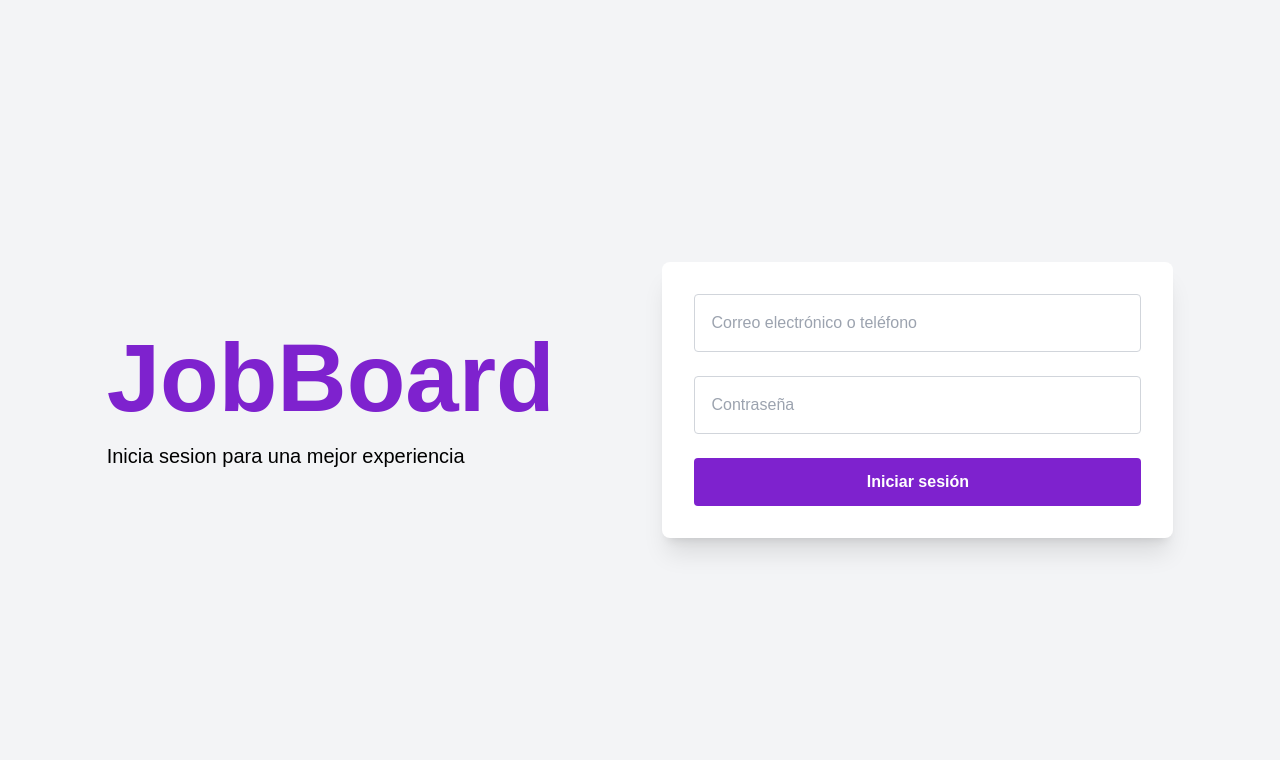
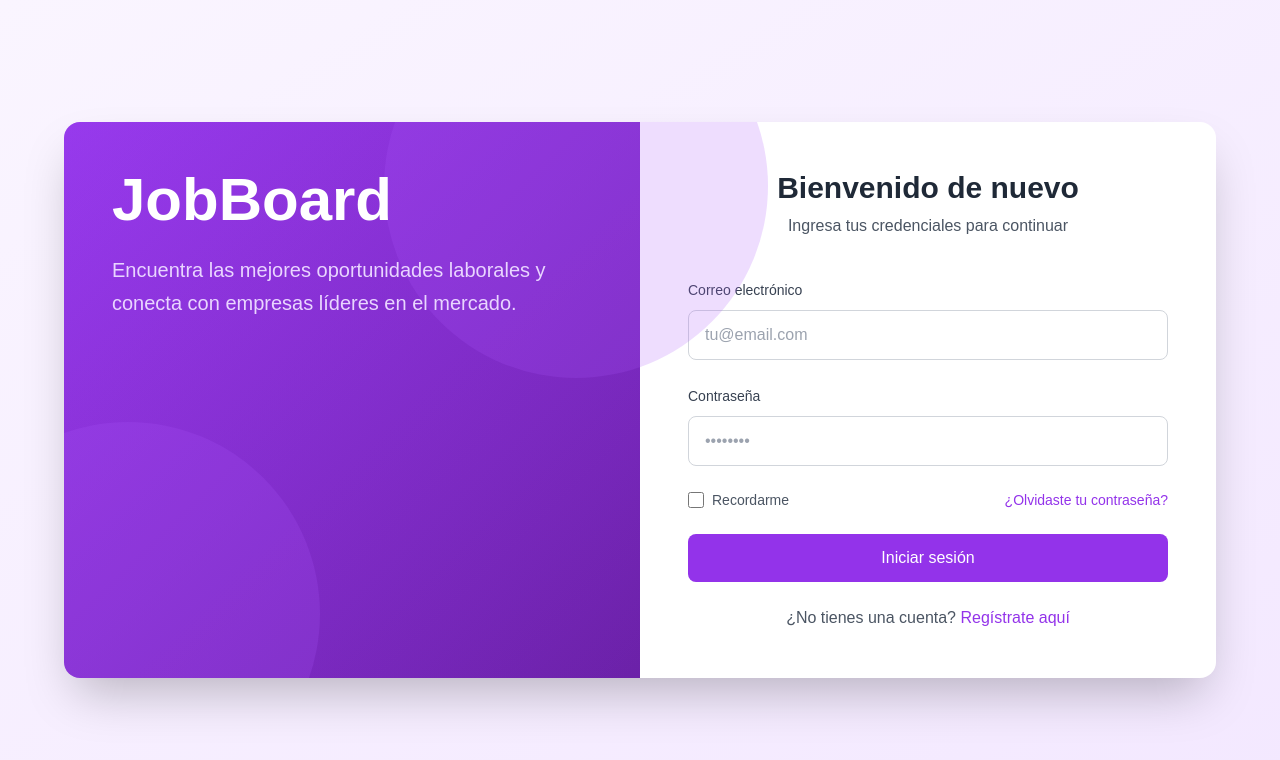
Before and after one commit to Juanes1510/Frontedh, a Next.js app: page /login in a window 1280 px wide. Shown: the top 760 px of the page. Built offline with nearby package versions, Linux system fonts and the light colour scheme.

Commit message:
Se acomodo el login

```diff
--- a/src/app/login/page.tsx
+++ b/src/app/login/page.tsx
@@ -1,56 +1,148 @@
 'use client'
 import '../globals.css';
-
 import React, { useState } from 'react';
 
-export default async function Login() {
+export default function Login() {
   const [email, setEmail] = useState('');
   const [password, setPassword] = useState('');
+  const [error, setError] = useState('');
+  const [isLoading, setIsLoading] = useState(false);
 
-  const handleLogin = (e: React.FormEvent) => {
+  // Simulamos credenciales válidas
+  const VALID_EMAIL = 'usuario@ejemplo.com';
+  const VALID_PASSWORD = '123456';
+
+  const handleLogin = async (e: React.FormEvent) => {
     e.preventDefault();
-    // Aquí iría la lógica de autenticación
-    console.log('Iniciando sesión con', email, password);
+    setIsLoading(true);
+
+    // Validación del formato del correo
+    const emailRegex = /^[^\s@]+@[^\s@]+\.[^\s@]+$/;
+    if (!emailRegex.test(email)) {
+      setError('Por favor, ingresa un correo electrónico válido');
+      setIsLoading(false);
+      return;
+    }
+
+    // Simulamos una pequeña demora para mostrar el estado de carga
+    await new Promise(resolve => setTimeout(resolve, 1000));
+
+    // Validación de las credenciales
+    if (email === VALID_EMAIL && password === VALID_PASSWORD) {
+      setError('');
+      alert('¡Inicio de sesión exitoso!');
+    } else {
+      setError('El correo electrónico o la contraseña no coinciden');
+    }
+
+    setIsLoading(false);
   };
 
   return (
-    <div className="flex min-h-screen justify-center items-center bg-gray-100">
-      <div className="flex items-center w-10/12 max-w-6xl">
-        {/* Sección izquierda con el logo y texto */}
-        <div className="w-1/2 text-left mr-12">
-          <h1 className="text-purple-700 text-8xl font-bold">JobBoard</h1>
-          <p className="text-xl mt-4">
-            Inicia sesion para una mejor experiencia
+    <div className="min-h-screen flex items-center justify-center bg-gradient-to-br from-purple-50 to-purple-100 p-4">
+      <div className="flex w-full max-w-6xl bg-white rounded-2xl shadow-2xl overflow-hidden">
+
+        {/* Sección izquierda */}
+        <div className="hidden md:flex md:w-1/2 bg-gradient-to-br from-purple-600 to-purple-800 p-12 flex-col justify-between relative">
+          <div className="relative z-10">
+            <h1 className="text-white text-6xl font-bold mb-6">JobBoard</h1>
+            <p className="text-purple-200 text-xl leading-relaxed">
+              Encuentra las mejores oportunidades laborales y conecta con empresas líderes en el mercado.
             </p>
           </div>
 
-        {/* Sección derecha con el formulario */}
-        <div className="w-1/2 bg-white shadow-xl rounded-lg p-8">
+          {/* Decorative elements */}
+          <div className="absolute bottom-0 left-0 right-0 top-0 bg-gradient-to-br from-purple-500/20 to-transparent"></div>
+          <div className="absolute -bottom-32 -left-32 w-96 h-96 bg-purple-500 rounded-full opacity-20"></div>
+          <div className="absolute -top-32 -right-32 w-96 h-96 bg-purple-500 rounded-full opacity-20"></div>
+        </div>
+
+        {/* Sección derecha - Formulario */}
+        <div className="w-full md:w-1/2 p-8 md:p-12 space-y-6">
+          <div className="text-center mb-10">
+            <h2 className="text-3xl font-bold text-gray-800 mb-2">Bienvenido de nuevo</h2>
+            <p className="text-gray-600">Ingresa tus credenciales para continuar</p>
+          </div>
+
           <form onSubmit={handleLogin} className="space-y-6">
+            {error && (
+              <div className="bg-red-50 border-l-4 border-red-500 p-4 rounded-md">
+                <p className="text-red-700">{error}</p>
+              </div>
+            )}
+
+            <div className="space-y-2">
+              <label className="text-sm font-medium text-gray-700" htmlFor="email">
+                Correo electrónico
+              </label>
               <input
+                id="email"
                 type="email"
-              placeholder="Correo electrónico o teléfono"
-              className="w-full p-4 border border-gray-300 rounded focus:outline-none focus:border-purple-900"
+                className="w-full px-4 py-3 rounded-lg border border-gray-300 focus:ring-2 focus:ring-purple-600 focus:border-transparent transition-all duration-200 ease-in-out"
+                placeholder="tu@email.com"
                 value={email}
                 onChange={(e) => setEmail(e.target.value)}
                 required
               />
+            </div>
+
+            <div className="space-y-2">
+              <label className="text-sm font-medium text-gray-700" htmlFor="password">
+                Contraseña
+              </label>
               <input
+                id="password"
                 type="password"
-              placeholder="Contraseña"
-              className="w-full p-4 border border-gray-300 rounded focus:outline-none focus:border-purple-900"
+                className="w-full px-4 py-3 rounded-lg border border-gray-300 focus:ring-2 focus:ring-purple-600 focus:border-transparent transition-all duration-200 ease-in-out"
+                placeholder="••••••••"
                 value={password}
                 onChange={(e) => setPassword(e.target.value)}
                 required
               />
+            </div>
+
+            <div className="flex items-center justify-between">
+              <label className="flex items-center">
+                <input type="checkbox" className="w-4 h-4 text-purple-600 border-gray-300 rounded focus:ring-purple-500" />
+                <span className="ml-2 text-sm text-gray-600">Recordarme</span>
+              </label>
+              <a href="#" className="text-sm text-purple-600 hover:text-purple-500">
+                ¿Olvidaste tu contraseña?
+              </a>
+            </div>
+
             <button
               type="submit"
-              className="w-full bg-purple-700 text-white font-semibold py-3 rounded hover:bg-purple-600 transition duration-200"
+              disabled={isLoading}
+              className={`w-full py-3 px-4 rounded-lg text-white font-medium
+                ${isLoading
+                  ? 'bg-purple-400 cursor-not-allowed'
+                  : 'bg-purple-600 hover:bg-purple-700 active:bg-purple-800'
+                }
+                transition-all duration-200 ease-in-out transform hover:scale-[1.02]`}
             >
-              Iniciar sesión
+              {isLoading ? (
+                <span className="flex items-center justify-center">
+                  <svg className="animate-spin -ml-1 mr-3 h-5 w-5 text-white" xmlns="http://www.w3.org/2000/svg" fill="none" viewBox="0 0 24 24">
+                    <circle className="opacity-25" cx="12" cy="12" r="10" stroke="currentColor" strokeWidth="4"></circle>
+                    <path className="opacity-75" fill="currentColor" d="M4 12a8 8 0 018-8V0C5.373 0 0 5.373 0 12h4zm2 5.291A7.962 7.962 0 014 12H0c0 3.042 1.135 5.824 3 7.938l3-2.647z"></path>
+                  </svg>
+                  Iniciando sesión...
+                </span>
+              ) : (
+                'Iniciar sesión'
+              )}
             </button>
+
+            <div className="mt-6 text-center">
+              <p className="text-gray-600">
+                ¿No tienes una cuenta?{' '}
+                <a href="#" className="text-purple-600 hover:text-purple-500 font-medium">
+                  Regístrate aquí
+                </a>
+              </p>
+            </div>
           </form>
-
         </div>
       </div>
     </div>
```
Lines whose indentation alone changed are shown as unchanged.
